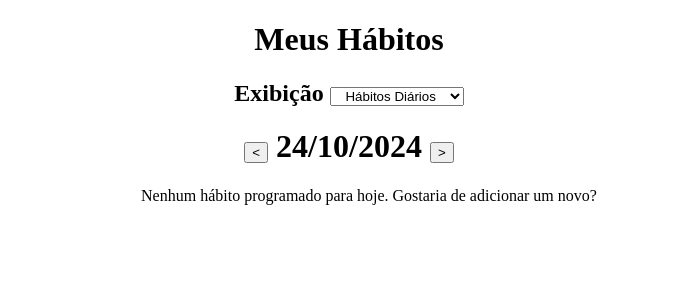
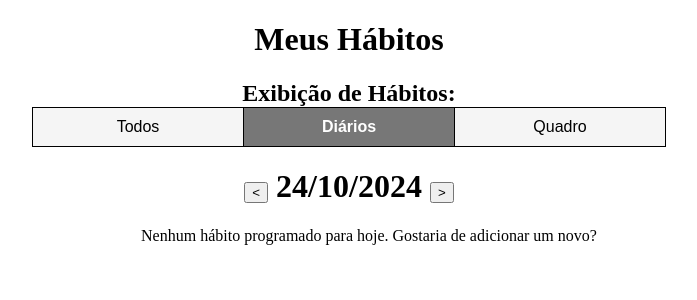
Before and after one commit to flyinggdragon/HabitsApp, an Angular app: page /habits-list in a window 1280 px wide. Shown: the top 300 px of the page, without its empty margins (291-988 px from the left). Built offline with nearby package versions, Linux system fonts and the light colour scheme.

Commit message:
Novo NavBar

```diff
--- a/src/app/app.module.ts
+++ b/src/app/app.module.ts
@@ -40,6 +40,10 @@ import { HabitScheduleComponent } from './habits-list/habit-schedule/habit-sched
         {
             path: 'habits-list',
             component: HabitsListComponent
+        },
+        {
+            path: '**',
+            component: NotFoundComponent
         }
     ])
   ],
--- a/src/app/habits-list/habits-list.component.css
+++ b/src/app/habits-list/habits-list.component.css
@@ -1,3 +1,33 @@
 * {
     text-align: center;
 }
+
+nav {
+    width: 50%;
+    margin: 0 auto;
+    text-align: center;
+}
+
+.tab-container {
+    display: flex;
+    border: 1px solid #000;
+}
+
+button {
+    flex: 1;
+    padding: 10px;
+    border: none;
+    cursor: pointer;
+    background-color: #f5f5f5;
+    font-size: 16px;
+}
+
+button:not(:last-child) {
+    border-right: 1px solid #000;
+}
+
+button.active {
+    background-color: #777;
+    color: #fff;
+    font-weight: bold;
+}
--- a/src/app/habits-list/habits-list.component.html
+++ b/src/app/habits-list/habits-list.component.html
@@ -1,11 +1,23 @@
 <h1>Meus Hábitos</h1>
 <h2>
-    Exibição
-    <select [(ngModel)]="selectedView" class="view-selector">
-        <option value="all-habits">Todos os hábitos</option>
-        <option value="daily-habits">Hábitos Diários</option>
-        <option value="habit-schedule">Quadro de Hábitos</option>
-    </select>
+    Exibição de Hábitos:
+    <nav class="tab-container">
+        <button
+            [ngClass]="{'active': selectedView === 'all-habits'}"
+            (click)="selectedView = 'all-habits'">
+            Todos
+        </button>
+        <button
+            [ngClass]="{'active': selectedView === 'daily-habits'}"
+            (click)="selectedView = 'daily-habits'">
+            Diários
+        </button>
+        <button
+            [ngClass]="{'active': selectedView === 'habit-schedule'}"
+            (click)="selectedView = 'habit-schedule'">
+            Quadro
+        </button>
+    </nav>
 </h2>
 
 <div *ngIf = "selectedView === 'all-habits'">
```
